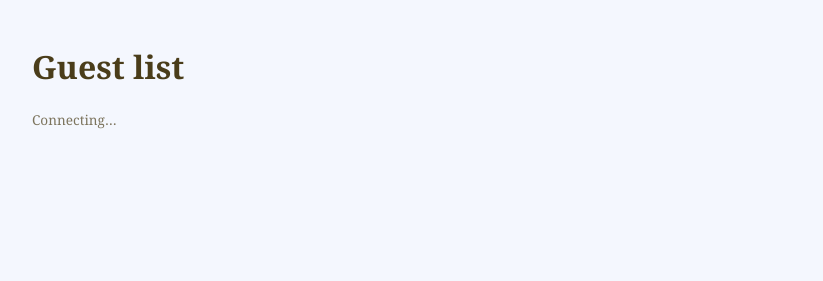
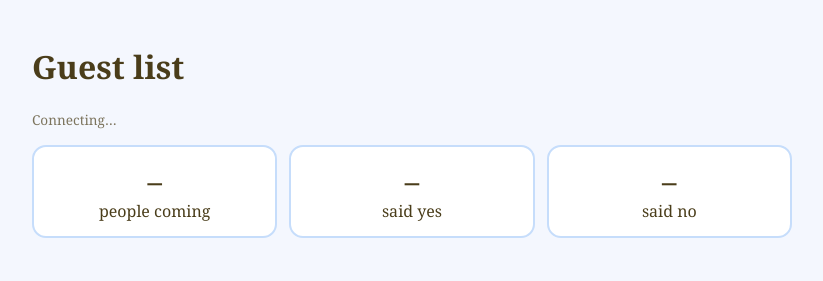
Before and after one commit to ramutan/ramutan-turns-21, a plain HTML site: page public/guests.html in a window 1280 px wide. Shown: the whole page, without its empty margins (228-1051 px from the left). Drawn offline with Linux system fonts and the light colour scheme.

Commit message:
added div

```diff
--- a/public/guests.html
+++ b/public/guests.html
@@ -65,3 +65,9 @@
     <body>
         <h1>Guest list</h1>
         <p class="live" id="live">Connecting…</p>
+
+        <div class="tot">
+            <div><b id="p">–</b>people coming</div>
+            <div><b id="y">–</b>said yes</div>
+            <div><b id="n">–</b>said no</div>
+        </div>
```
